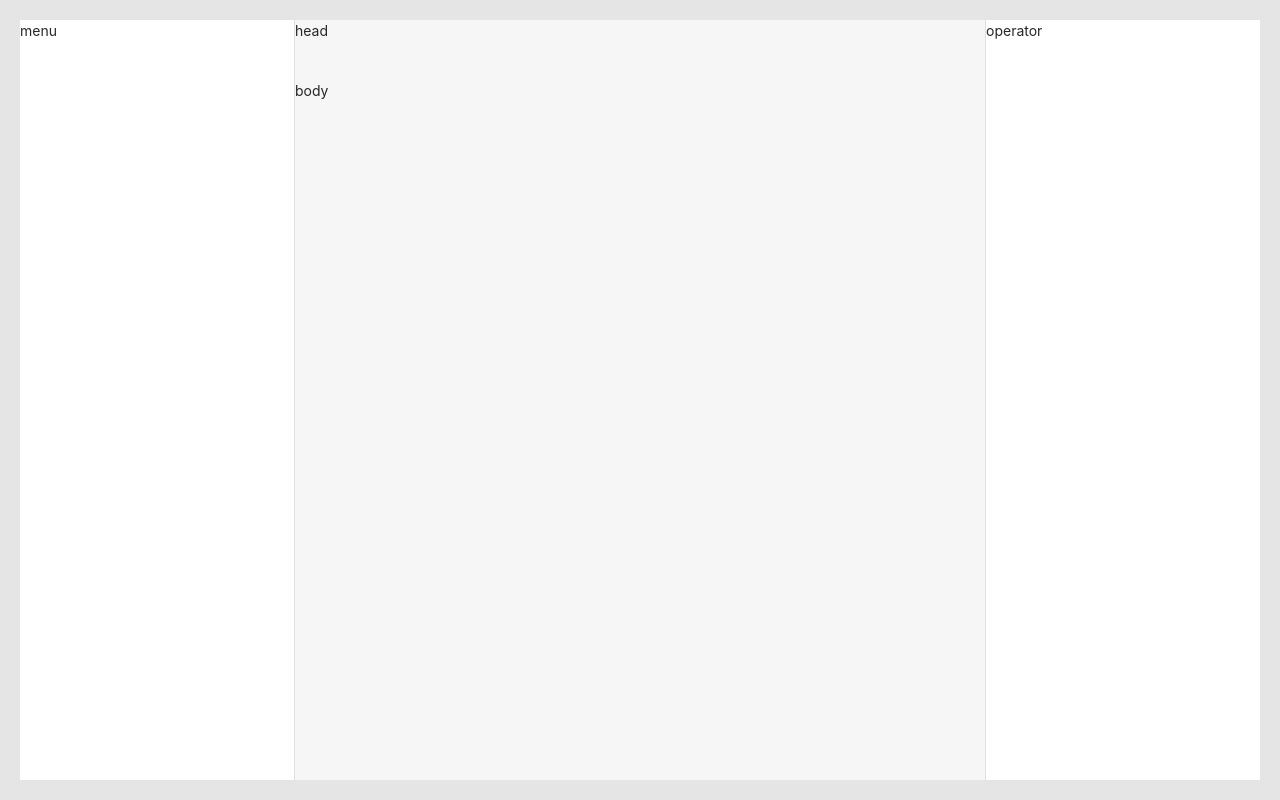
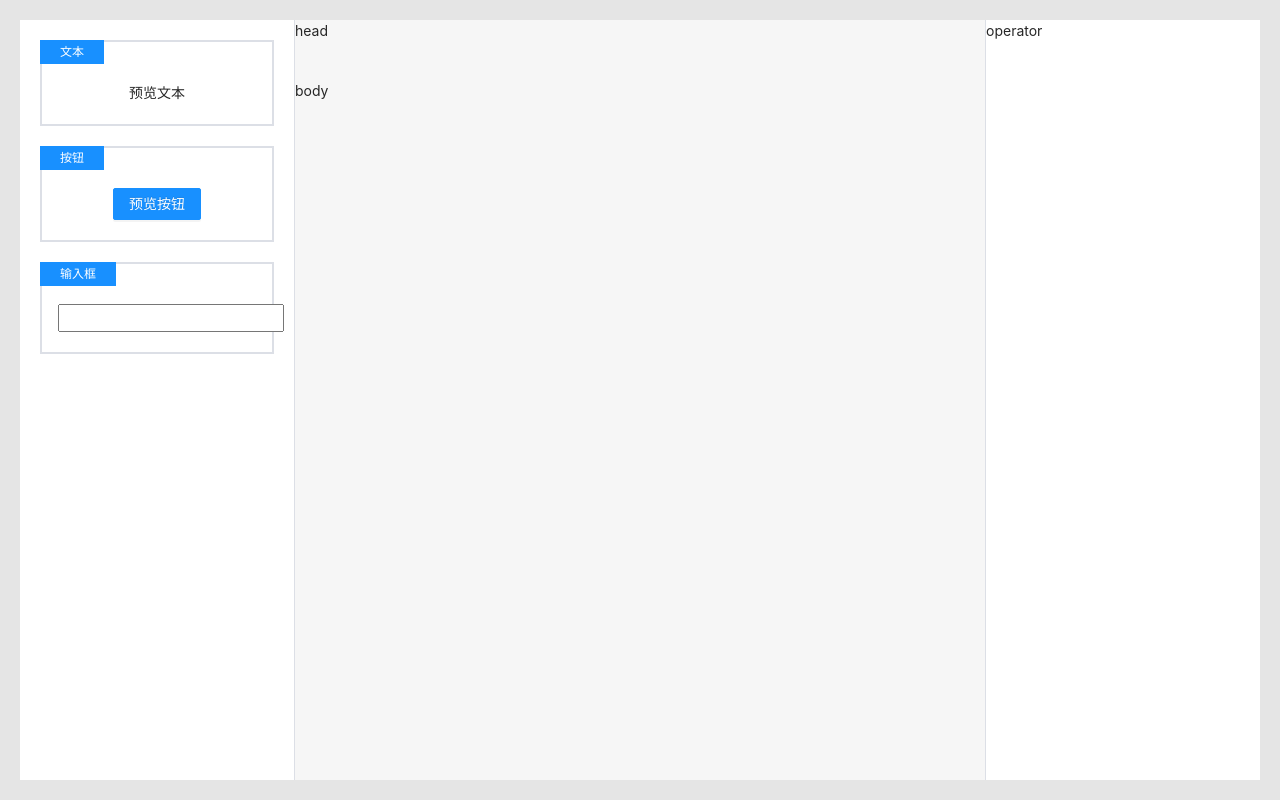
Before and after one commit to wuxuweilalala/react-visual-editor, a React (Vite) app: page / in a window 1280 px wide. Built offline with nearby package versions, Linux system fonts and the light colour scheme.

Commit message:
创建组件方法 左侧菜单

```diff
--- a/src/App.tsx
+++ b/src/App.tsx
@@ -1,10 +1,13 @@
 import {useRef, useState} from 'react';
 import {useCallbackRef} from './packages/hook/useCallbackRef';
 import {ReactVisualEditor} from './packages/ReactVisualEditor';
+import './visual.config';
+import {visualConfig} from './visual.config';
+import {ReactVisualEditorValue} from './packages/ReactVisualEditor.utils';
 
 function App() {
 
-  const [pos, setPos] = useState({
+  /*const [pos, setPos] = useState({
     left: 0,
     top: 0
   });
@@ -42,7 +45,15 @@ function App() {
       document.removeEventListener('mouseup', mouseup);
     });
     return {mousedown};
-  })();
+  })();*/
+
+  const [editorValue,setEditorValue] = useState({
+    container:{
+      height:700,
+      width: 1000
+    },
+    blocks:[]
+  } as ReactVisualEditorValue)
 
   return (
     <>
@@ -58,7 +69,7 @@ function App() {
         onMouseDown={moveDraggier.mousedown}
       >
       </div>*/}
-      <ReactVisualEditor />
+      <ReactVisualEditor config={visualConfig} value={editorValue} onChange={setEditorValue}/>
     </>
   );
 }
--- a/src/packages/ReactVisualEditor.scss
+++ b/src/packages/ReactVisualEditor.scss
@@ -40,6 +40,40 @@ $primary: #1890ff;
       width: $menuSize;
       background-color: white;
       border-right: 1px solid $ibc;
+      padding: 20px;
+      box-sizing: border-box;
+      .react-visual-editor-menu-item {
+        border: solid 2px  $ibc;
+        margin-bottom: 20px;
+        position: relative;
+        padding: 40px 16px 20px 16px;
+        text-align: center;
+
+        &:after {
+          position: absolute;
+          left: 0;
+          top: 0;
+          bottom: 0;
+          right: 0;
+          content: "";
+        }
+
+        &:hover {
+          border-color: $primary;
+          cursor: move;
+        }
+
+        .react-visual-editor-menu-item-name {
+          position: absolute;
+          left: -2px;
+          top: -2px;
+          background-color: $primary;
+          color: white;
+          font-size: 12px;
+          line-height: 2em;
+          padding: 0 20px;
+        }
+      }
     }
 
     &.react-visual-editor-head {
--- a/src/packages/ReactVisualEditor.tsx
+++ b/src/packages/ReactVisualEditor.tsx
@@ -1,10 +1,26 @@
 import './ReactVisualEditor.scss'
+import {ReactVisualEditorConfig, ReactVisualEditorValue} from './ReactVisualEditor.utils';
 
-export const ReactVisualEditor: React.FC = () => {
-
+export const ReactVisualEditor: React.FC<{
+  value:ReactVisualEditorValue,
+  onChange:(val:ReactVisualEditorValue) => void,
+  config: ReactVisualEditorConfig
+}> = (props) => {
+  console.log(props);
   return (
     <div className="react-visual-editor">
-      <div className="react-visual-editor-menu">menu</div>
+      <div className="react-visual-editor-menu">
+        {
+          props.config.componentArray.map((component,index)=>(
+            <div className="react-visual-editor-menu-item" key={index}>
+              {component.preview()}
+              <div className="react-visual-editor-menu-item-name">
+                {component.name}
+              </div>
+            </div>
+          ))
+        }
+      </div>
       <div className="react-visual-editor-head">head</div>
       <div className="react-visual-editor-operator">operator</div>
       <div className="react-visual-editor-body">body</div>
--- /dev/null
+++ b/src/packages/ReactVisualEditor.utils.tsx
@@ -0,0 +1,47 @@
+export interface ReactVisualEditorBlock {
+  componentKey: string,
+  top: number,
+  left: number,
+}
+
+export interface ReactVisualEditorValue {
+  container: {
+    height: number,
+    width: number
+  },
+  blocks: ReactVisualEditorBlock[]
+}
+
+export interface ReactVisualEditorComponent {
+  key: string,
+  name:string,
+  preview: () => JSX.Element,
+  render: () => JSX.Element
+}
+
+export function createVisualConfig() {
+  const componentMap:{[k:string]:ReactVisualEditorComponent } = {};
+  const componentArray:ReactVisualEditorComponent[ ] = [];
+
+
+  function registryComponent(key:string,option:Omit<ReactVisualEditorComponent, 'key'>) {
+    if(componentMap[key]) {
+      const index = componentArray.indexOf(componentMap[key]);
+      componentArray.splice(index,1)
+    }
+    const newComponent = {
+      key,
+      ...option
+    }
+    componentArray.push(newComponent);
+    componentMap[key] = newComponent
+  }
+  return {
+    componentMap,
+    componentArray,
+    registryComponent
+  }
+}
+
+
+export type ReactVisualEditorConfig = ReturnType<typeof createVisualConfig>
--- /dev/null
+++ b/src/visual.config.tsx
@@ -0,0 +1,22 @@
+import {createVisualConfig} from './packages/ReactVisualEditor.utils';
+import {Button} from 'antd';
+
+export const visualConfig = createVisualConfig();
+
+visualConfig.registryComponent('text', {
+  name: '文本',
+  preview: () => <span>预览文本</span>,
+  render: () => <span>渲染文本</span>
+});
+
+visualConfig.registryComponent('button', {
+  name: '按钮',
+  preview: () => <Button type="primary">预览按钮</Button>,
+  render: () => <Button type="primary">渲染按钮</Button>
+});
+
+visualConfig.registryComponent('input', {
+  name: '输入框',
+  preview: () => <input />,
+  render: () => <input />
+});
```
